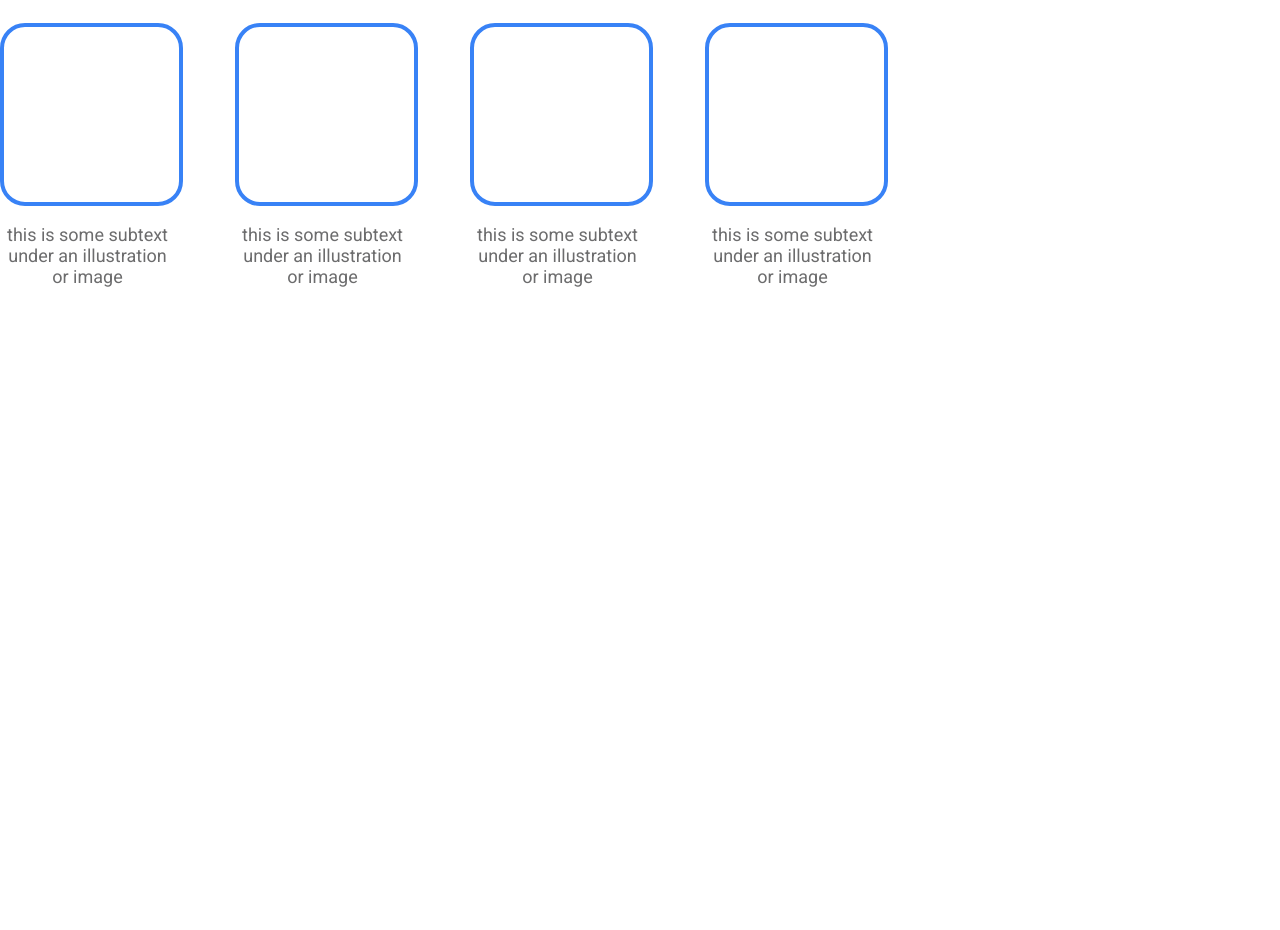
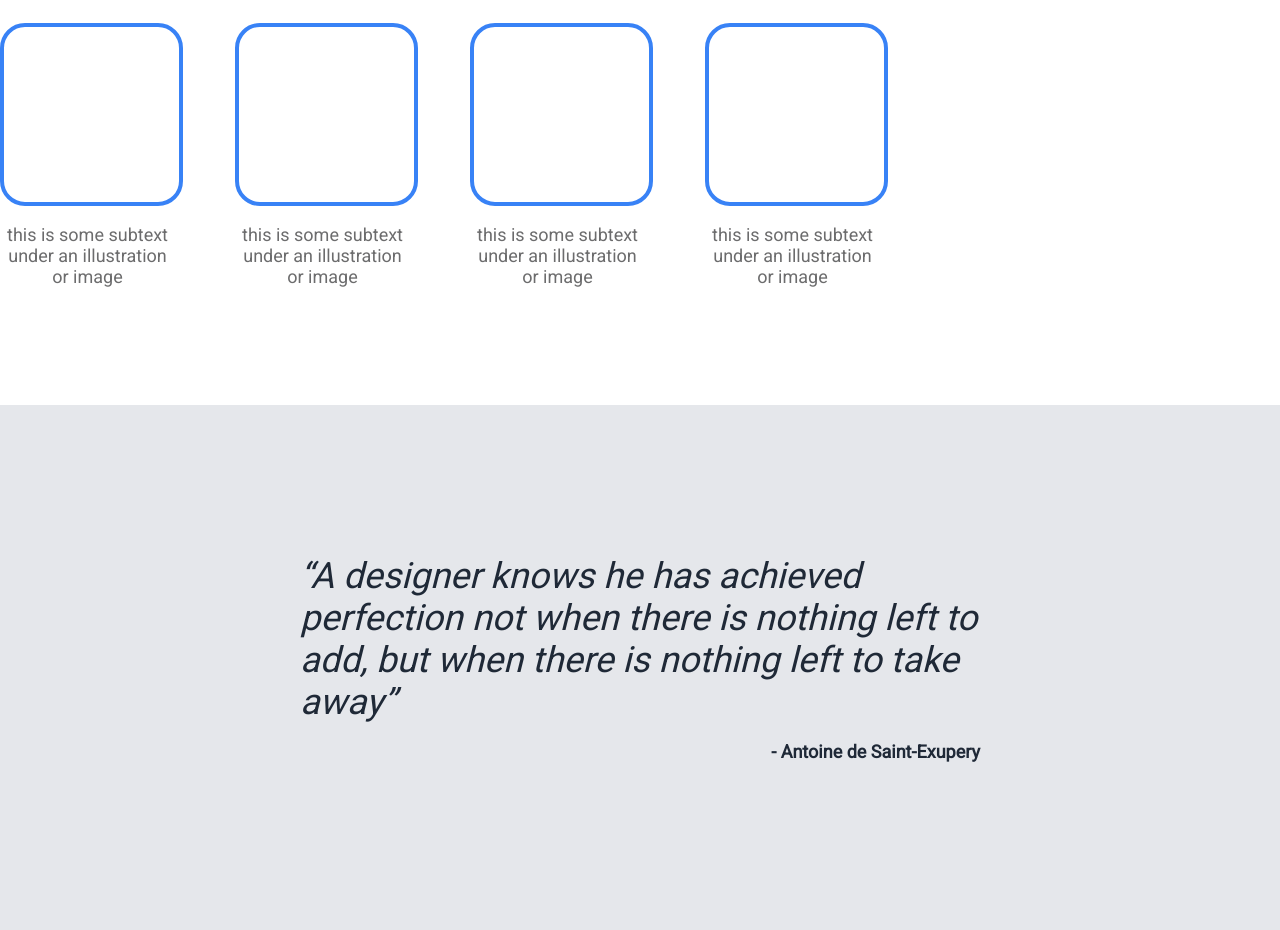
Before and after one commit to Chad97dev/landing-page, a plain HTML site: page index.html in a window 1280 px wide. Shown: the part 626-1556 px from the top of the page. Before the commit the page ends 1031 px from the top, so only its background shows below. Drawn offline with Linux system fonts and the light colour scheme.

Commit message:
Create and style the quote section

```diff
--- a/index.html
+++ b/index.html
@@ -43,6 +43,12 @@
 
         </div>
 
+        <div class="quote">
+            <p class="quote-text">“A designer knows he has achieved perfection not when there is nothing left to add, but when there is nothing left to take away”</p>
+            <p class="author">- Antoine de Saint-Exupery</p>
+
+        </div>
+
     </div>
 
     <div class="footer">
--- a/style.css
+++ b/style.css
@@ -19,6 +19,8 @@ li{
 a{
     text-decoration: none;
 }
+
+/*HEADER AND HERO SECTION*/
 
 .hero, .header{
     background-color:#1F2937;
@@ -81,6 +83,8 @@ a{
 
 }
 
+/*INFO SECTION*/
+
 .info{
     display: flex;
     flex-direction: column;
@@ -116,3 +120,26 @@ a{
     width: 100%;
     height: 175px;
 }
+
+/*QUOTE SECTION*/
+
+.quote{
+    background-color: #E5E7EB;
+    padding: 150px 300px;
+}
+
+.quote-text{
+    font-size: 36px;
+    font-weight: 300;
+    font-style: italic;
+    margin: 0;
+    color: #1F2937;
+}
+
+.author{
+    display: table;
+    margin-left: auto;
+    font-size: 18px;
+    color: #1F2937;
+    font-weight: 900;
+}
```
